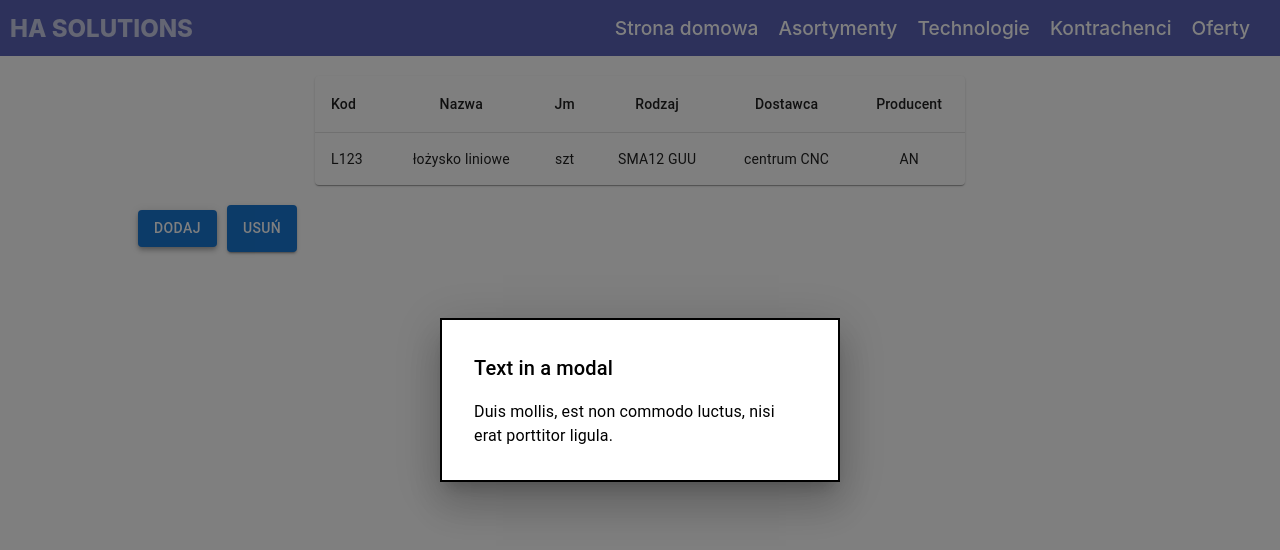
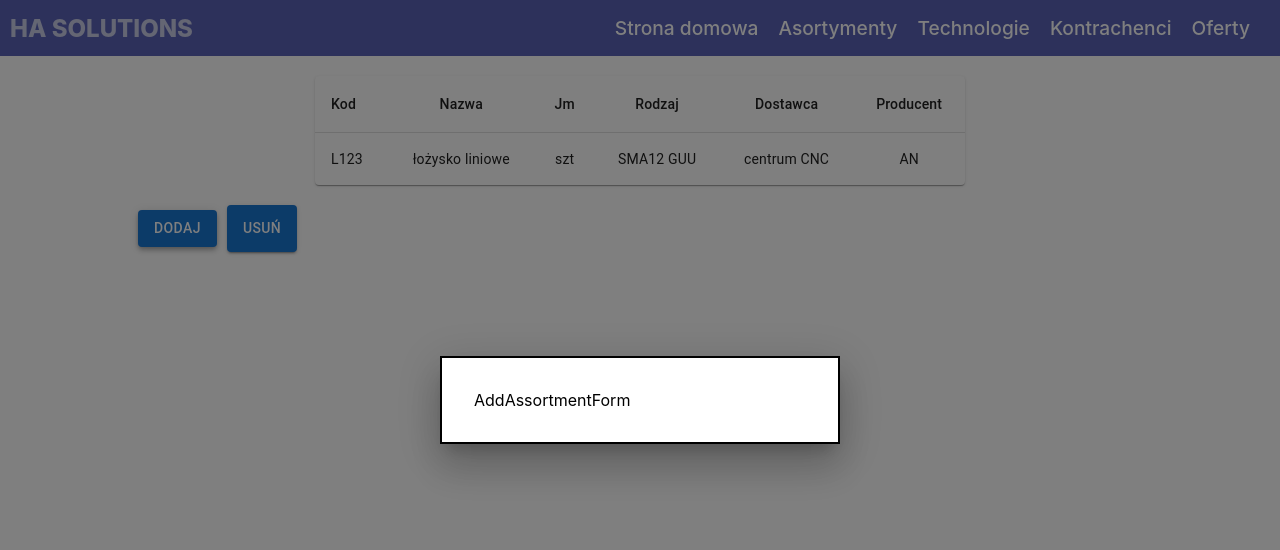
Before and after one commit to LukaszSzyp/Orders-APP, a Next.js app in the folder client/: page /assortment in a window 1280 px wide. Both pictures are taken after a click on the button "DODAJ". Shown: the top 550 px of the page. Built offline with nearby package versions, Linux system fonts and the light colour scheme.

Commit message:
add AddAssortnebtForm to modal-button

```diff
--- /dev/null
+++ b/client/components/forms/AddAssortmentForm.js
@@ -0,0 +1,3 @@
+export const AddAssortmentForm = () => {
+  return <div>AddAssortmentForm</div>;
+};
--- a/client/components/modal/AssortmentModal.js
+++ b/client/components/modal/AssortmentModal.js
@@ -17,7 +17,7 @@ const style = {
   p: 4,
 };
 
-const AssortmentModal = ({ label }) => {
+const AssortmentModal = ({ label, form }) => {
   const [open, setOpen] = useState(false);
   const handleOpen = () => setOpen(true);
   const handleClose = () => setOpen(false);
@@ -32,14 +32,7 @@ const AssortmentModal = ({ label }) => {
         aria-labelledby="modal-modal-title"
         aria-describedby="modal-modal-description"
       >
-        <Box sx={style}>
-          <Typography id="modal-modal-title" variant="h6" component="h2">
-            Text in a modal
-          </Typography>
-          <Typography id="modal-modal-description" sx={{ mt: 2 }}>
-            Duis mollis, est non commodo luctus, nisi erat porttitor ligula.
-          </Typography>
-        </Box>
+        <Box sx={style}>{form}</Box>
       </Modal>
     </div>
   );
--- a/client/pages/assortment/index.js
+++ b/client/pages/assortment/index.js
@@ -2,13 +2,14 @@ import TableCRUD from "../../components/tabeles/TableCRUD";
 import styles from "../../styles/assortment.module.css";
 import Button from "@mui/material/Button";
 import AssortmentModal from "./../../components/modal/AssortmentModal";
+import { AddAssortmentForm } from "../../components/forms/AddAssortmentForm";
 
 const index = () => {
   return (
     <div className={styles.container}>
       <TableCRUD />
       <div className={styles.buttonContainer}>
-        <AssortmentModal label="DODAJ" />
+        <AssortmentModal label="DODAJ" form={<AddAssortmentForm />} />
         <Button variant="contained" sx={{ mr: 2 }}>
           Usuń
         </Button>
```
